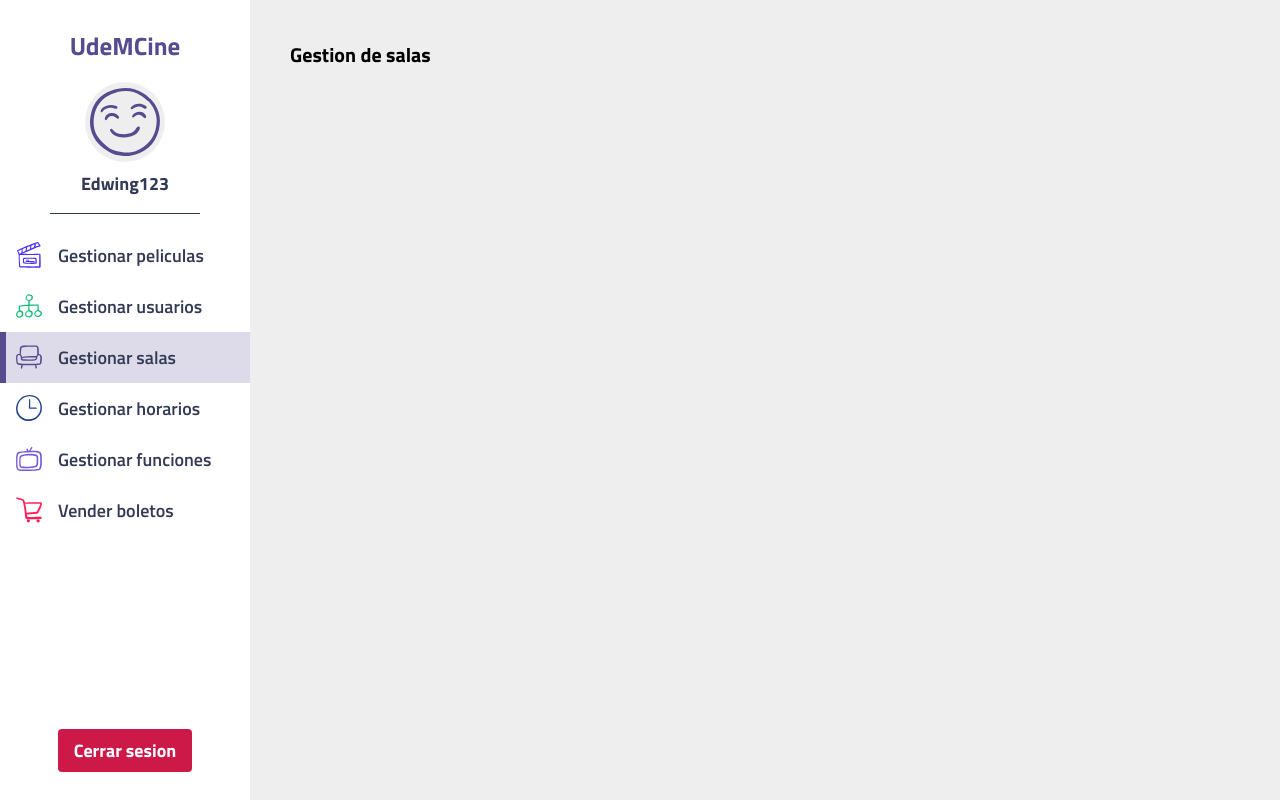
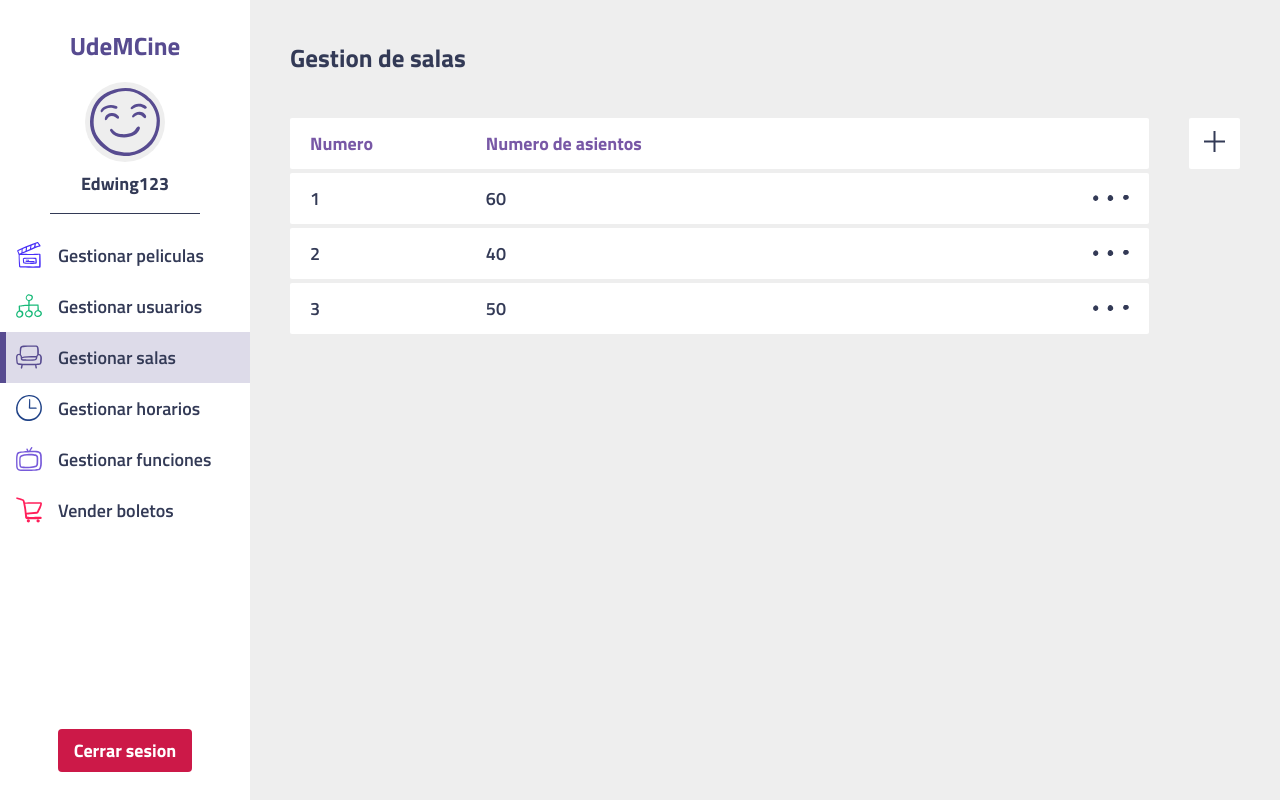
Before and after one commit to Edwing123/udem-cine-frontend, a React (Vite) app: page /rooms in a window 1280 px wide. Built offline with nearby package versions, Linux system fonts and the light colour scheme.

Commit message:
feat: implement design for rooms related pages

```diff
--- a/src/App.tsx
+++ b/src/App.tsx
@@ -13,6 +13,9 @@ const UsersCreate = lazy(() => import('@pages/users/create'))
 const UsersEdit = lazy(() => import('@pages/users/edit'))
 
 const Rooms = lazy(() => import('@pages/rooms/index'))
+const RoomsCreate = lazy(() => import('@pages/rooms/create'))
+const RoomsEdit = lazy(() => import('@pages/rooms/edit'))
+
 const Schedules = lazy(() => import('@pages/schedules/index'))
 const Functions = lazy(() => import('@pages/functions/index'))
 const Login = lazy(() => import('@pages/login'))
@@ -92,6 +95,22 @@ const App = () => {
                             </Suspense>
                         }
                     />
+                    <Route
+                        path='rooms/create'
+                        element={
+                            <Suspense>
+                                <RoomsCreate />
+                            </Suspense>
+                        }
+                    />
+                    <Route
+                        path='rooms/edit/:room_id'
+                        element={
+                            <Suspense>
+                                <RoomsEdit />
+                            </Suspense>
+                        }
+                    />
 
                     {/* Schedules */}
                     <Route
--- /dev/null
+++ b/src/pages/rooms/common.tsx
@@ -0,0 +1,21 @@
+import { Cell, Row } from '@components/table'
+
+export const columnsWidth = {
+    numberWidth: '20%',
+    seatsWidth: '20%'
+}
+
+const { numberWidth, seatsWidth } = columnsWidth
+
+export const TableHeaders = () => {
+    return (
+        <Row>
+            <Cell type='header' width={numberWidth}>
+                Numero
+            </Cell>
+            <Cell type='header' width={seatsWidth}>
+                Numero de asientos
+            </Cell>
+        </Row>
+    )
+}
--- /dev/null
+++ b/src/pages/rooms/create.tsx
@@ -0,0 +1,73 @@
+import { useNavigate } from 'react-router-dom'
+import { ChangeEvent, useState } from 'react'
+import PageTitle from '@components/PageTitle'
+import { Table, Row, Cell } from '@components/table'
+import { Input } from '@components/controls'
+import Button from '@components/Button'
+import type { NewRoom } from '@typ/data'
+import ActionsButtons from '@components/pages/ActionsButtons'
+import { columnsWidth, TableHeaders } from './common'
+
+const { numberWidth, seatsWidth } = columnsWidth
+
+const Create = () => {
+    const navigateTo = useNavigate()
+
+    const [{ number, seats }, setState] = useState<NewRoom>({
+        number: 0,
+        seats: 0
+    })
+
+    const handleInputChange = (e: ChangeEvent<HTMLInputElement>) => {
+        const name = e.target.name
+        const value = e.target.valueAsNumber
+
+        setState((s) => ({ ...s, [name]: value }))
+    }
+
+    return (
+        <>
+            <PageTitle>Agregar sala</PageTitle>
+
+            <Table>
+                <TableHeaders />
+
+                <Row>
+                    <Cell width={numberWidth} type='text'>
+                        <Input
+                            type='number'
+                            inputMode='numeric'
+                            placeholder='Numero'
+                            spellCheck='false'
+                            value={number}
+                            name='number'
+                            onChange={handleInputChange}
+                        />
+                    </Cell>
+
+                    <Cell width={seatsWidth} type='text'>
+                        <Input
+                            type='number'
+                            inputMode='numeric'
+                            min='0'
+                            placeholder='Numero de asientos'
+                            spellCheck='false'
+                            value={seats}
+                            name='seats'
+                            onChange={handleInputChange}
+                        />
+                    </Cell>
+                </Row>
+            </Table>
+
+            <ActionsButtons>
+                <Button type='success'>Agregar</Button>
+                <Button onClick={() => navigateTo('/rooms')} type='danger'>
+                    Cancelar
+                </Button>
+            </ActionsButtons>
+        </>
+    )
+}
+
+export default Create
--- /dev/null
+++ b/src/pages/rooms/edit.tsx
@@ -0,0 +1,75 @@
+import { useNavigate, useParams } from 'react-router-dom'
+import type { ChangeEvent } from 'react'
+import { useState } from 'react'
+import PageTitle from '@components/PageTitle'
+import { Table, Row, Cell } from '@components/table'
+import Button from '@components/Button'
+import { UpdateRoom } from '@typ/data'
+import { Input } from '@components/controls'
+import ActionsButtons from '@components/pages/ActionsButtons'
+import { TableHeaders, columnsWidth } from './common'
+
+const { numberWidth, seatsWidth } = columnsWidth
+
+const Edit = () => {
+    const { room_id } = useParams<{ room_id: string }>()
+    const navigateTo = useNavigate()
+
+    const [{ number, seats }, setState] = useState<UpdateRoom>({
+        number: 0,
+        seats: 0
+    })
+
+    const handleInputChange = (e: ChangeEvent<HTMLInputElement>) => {
+        const name = e.target.name
+        const value = e.target.value
+
+        setState((s) => ({ ...s, [name]: value }))
+    }
+
+    return (
+        <>
+            <PageTitle>Editar sala (id={room_id!})</PageTitle>
+
+            <Table>
+                <TableHeaders />
+
+                <Row>
+                    <Cell width={numberWidth} type='text'>
+                        <Input
+                            type='number'
+                            inputMode='numeric'
+                            placeholder='Numero'
+                            spellCheck='false'
+                            value={number}
+                            name='number'
+                            onChange={handleInputChange}
+                        />
+                    </Cell>
+
+                    <Cell width={seatsWidth} type='text'>
+                        <Input
+                            type='number'
+                            inputMode='numeric'
+                            min='0'
+                            placeholder='Numero de asientos'
+                            spellCheck='false'
+                            value={seats}
+                            name='seats'
+                            onChange={handleInputChange}
+                        />
+                    </Cell>
+                </Row>
+            </Table>
+
+            <ActionsButtons>
+                <Button type='success'>Guardar</Button>
+                <Button onClick={() => navigateTo('/rooms')} type='danger'>
+                    Cancelar
+                </Button>
+            </ActionsButtons>
+        </>
+    )
+}
+
+export default Edit
--- a/src/pages/rooms/index.tsx
+++ b/src/pages/rooms/index.tsx
@@ -1,5 +1,83 @@
+import { FC } from 'react'
+import { useNavigate } from 'react-router-dom'
+import PageTitle from '@components/PageTitle'
+import testRooms from './testRooms.json'
+import type { Room } from '@typ/data'
+import { TableHeaders, columnsWidth } from './common'
+import Divider from '@components/pages/Divider'
+import * as pagesUtils from '@utils/pages'
+import {
+    Table,
+    Row,
+    Cell,
+    Add as AddButton,
+    OptionsMenu
+} from '@components/table'
+
+const { numberWidth, seatsWidth } = columnsWidth
+
+type RoomsRowsProps = {
+    rooms: Room[]
+    onEdit: (id: number) => () => void
+    onDelete: (id: number) => () => void
+}
+
+const RoomsRows: FC<RoomsRowsProps> = ({ rooms, onEdit, onDelete }) => {
+    return (
+        <>
+            {rooms.map(({ number, seats }) => {
+                return (
+                    <Row key={number}>
+                        <Cell width={numberWidth} type='text'>
+                            {number}
+                        </Cell>
+
+                        <Cell width={seatsWidth} type='text'>
+                            {seats}
+                        </Cell>
+                        <OptionsMenu
+                            title='Opciones'
+                            onEdit={onEdit(number)}
+                            onDelete={onDelete(number)}
+                        />
+                    </Row>
+                )
+            })}
+        </>
+    )
+}
+
 const Rooms = () => {
-    return <h1>Gestion de salas</h1>
+    const navigateTo = useNavigate()
+
+    const goToCreateRoom = () => {
+        navigateTo('/rooms/create')
+    }
+
+    const onEdit = pagesUtils.id((id: number) => {
+        navigateTo(`/rooms/edit/${id}`)
+    })
+
+    const onDelete = pagesUtils.id((id: number) => {})
+
+    return (
+        <>
+            <PageTitle>Gestion de salas</PageTitle>
+
+            <Divider>
+                <Table>
+                    <TableHeaders />
+                    <RoomsRows
+                        rooms={testRooms}
+                        onEdit={onEdit}
+                        onDelete={onDelete}
+                    />
+                </Table>
+
+                <AddButton title='Agregar sala' onClick={goToCreateRoom} />
+            </Divider>
+        </>
+    )
 }
 
 export default Rooms
--- /dev/null
+++ b/src/pages/rooms/testRooms.json
@@ -0,0 +1,14 @@
+[
+    {
+        "number": 1,
+        "seats": 60
+    },
+    {
+        "number": 2,
+        "seats": 40
+    },
+    {
+        "number": 3,
+        "seats": 50
+    }
+]
```
